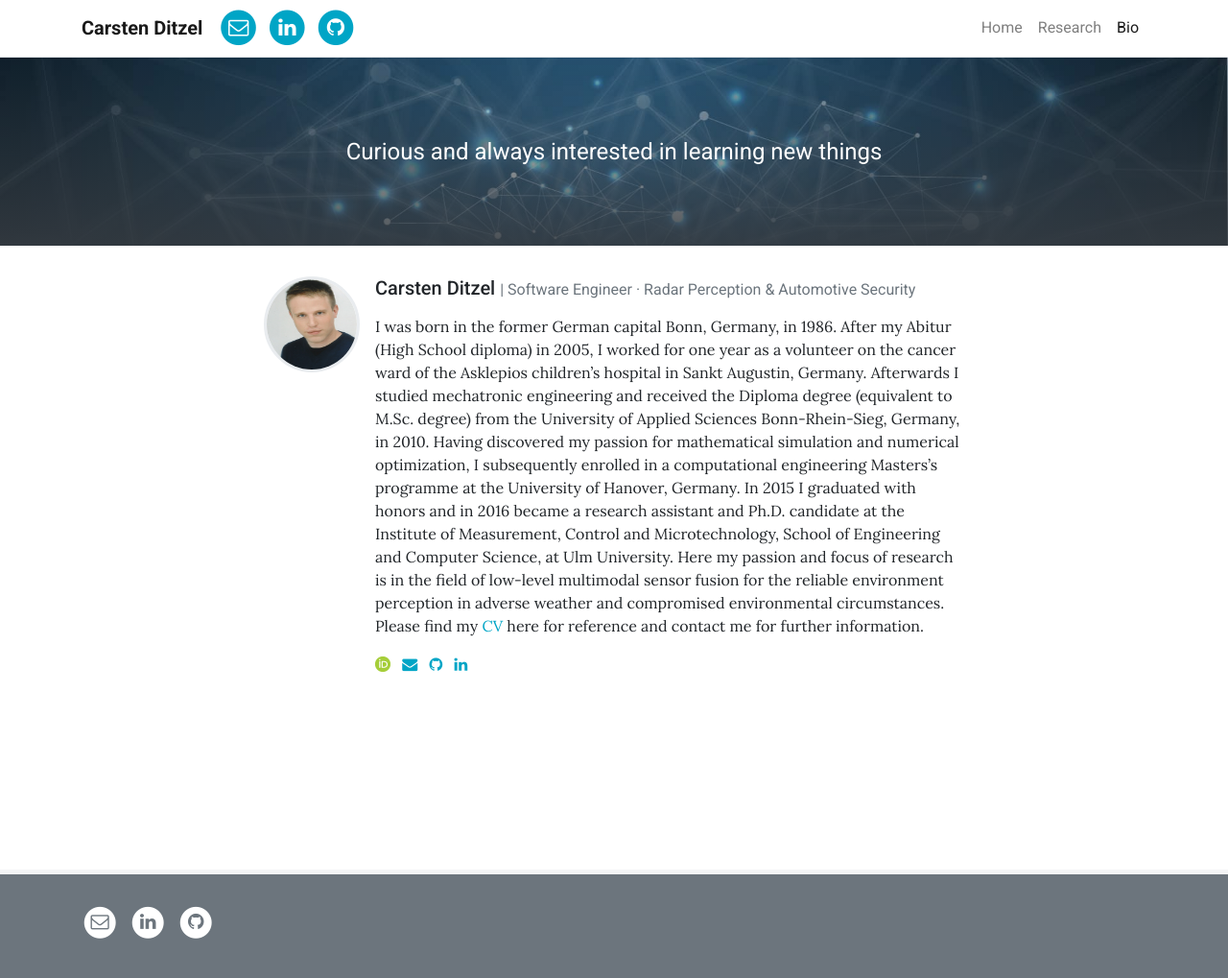
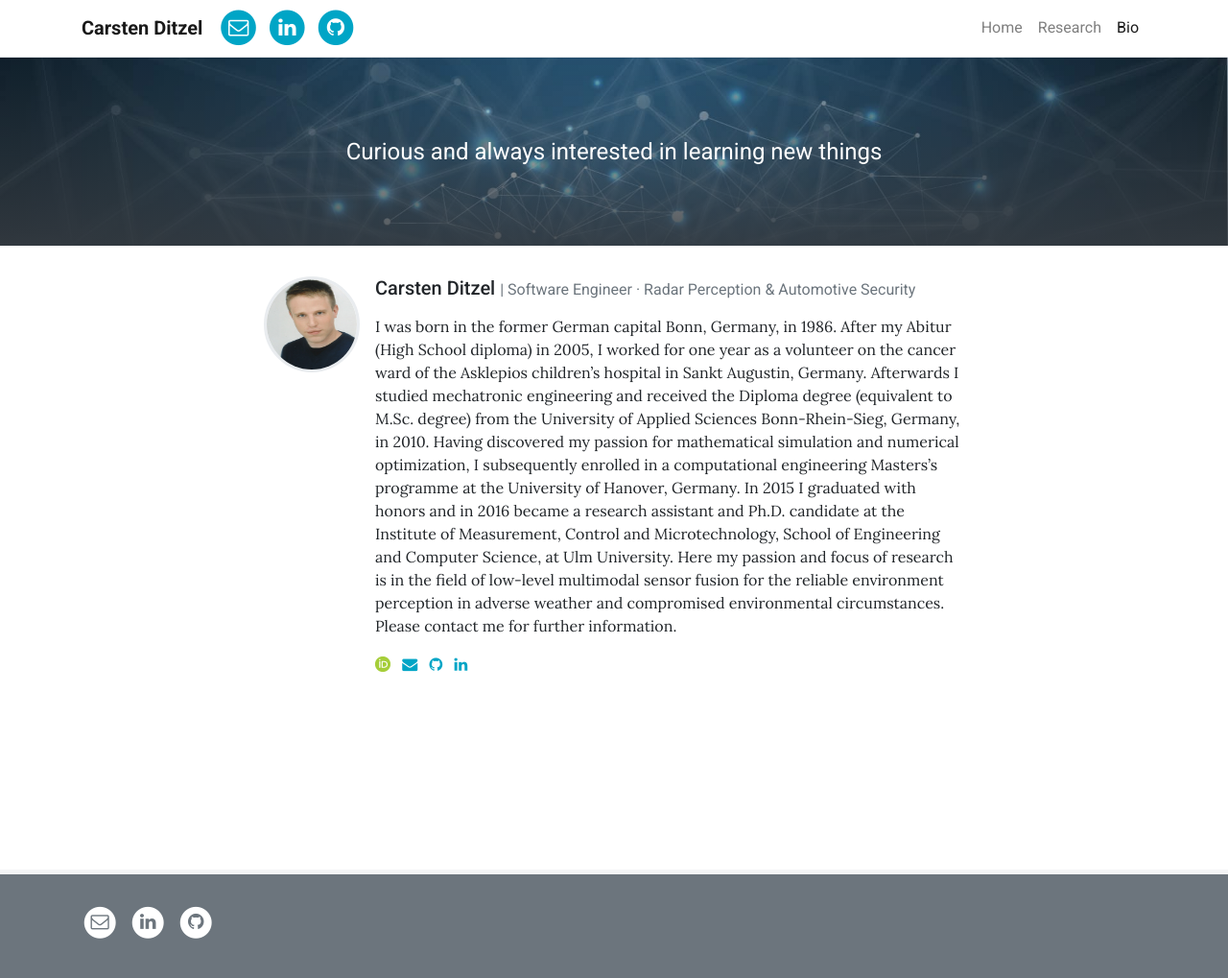
Before and after one commit to CDitzel/CDitzel.github.io, a Jekyll site: the page built from pages/team.md, in a window 1280 px wide. Shown: the whole page at 96% size. Built offline with Jekyll 4.4.1, drawn with Linux system fonts in a browser that asks for light colours.

Commit message:
Remove the CV and the link to it
Co-Authored-By: Claude Opus 5.5 <noreply@anthropic.com>

```diff
--- a/_data/team.yml
+++ b/_data/team.yml
@@ -18,7 +18,7 @@
     University. Here my passion and focus of research is in the field of
     low-level multimodal sensor fusion for the reliable environment perception
     in adverse weather and compromised environmental circumstances.
-    Please find my [CV](assets/img/cv.pdf) here for reference and contact me for further information.
+    Please contact me for further information.
   orcid: 0000-0002-5977-4401
   email: c.ditzel@gmail.com
   github: CDitzel
```
Also changed, not shown: 1 other file.
